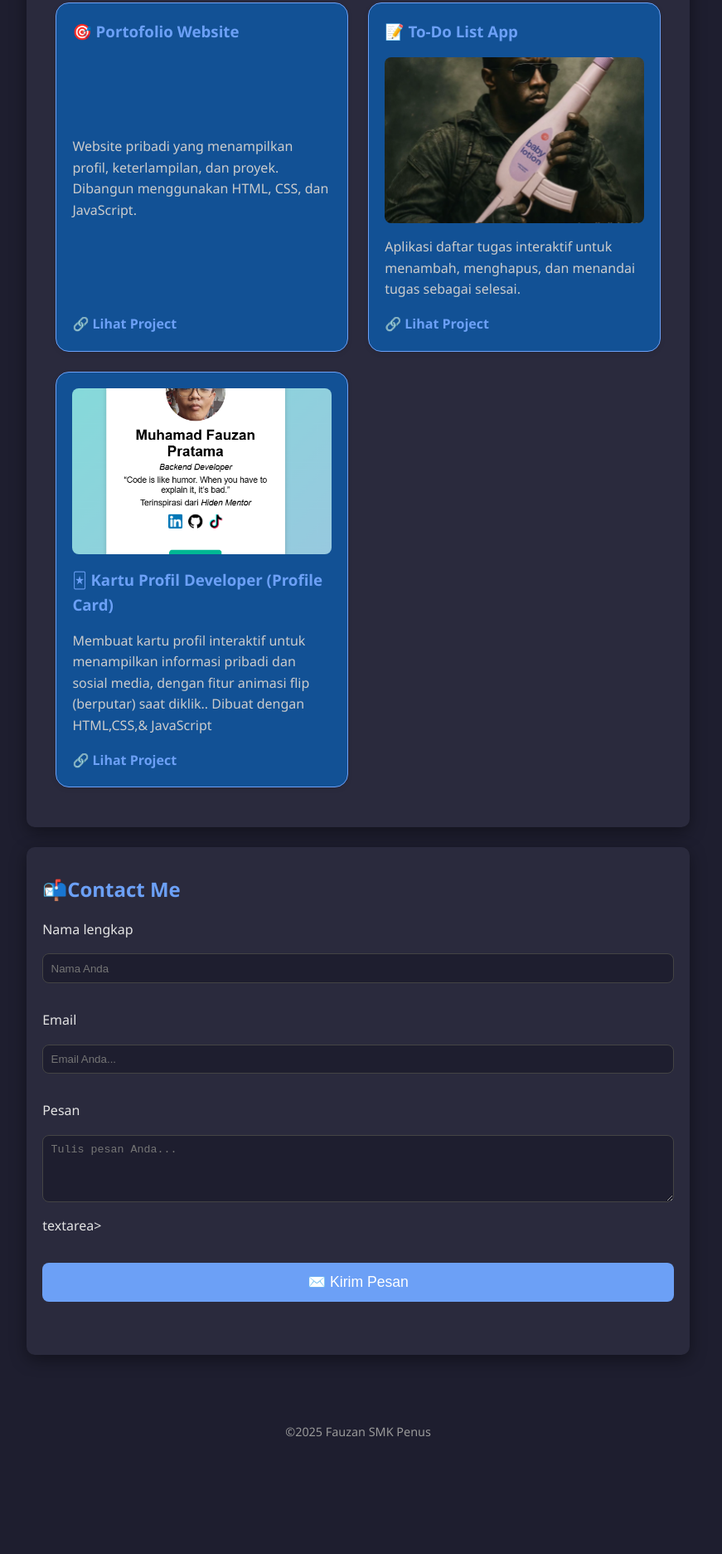
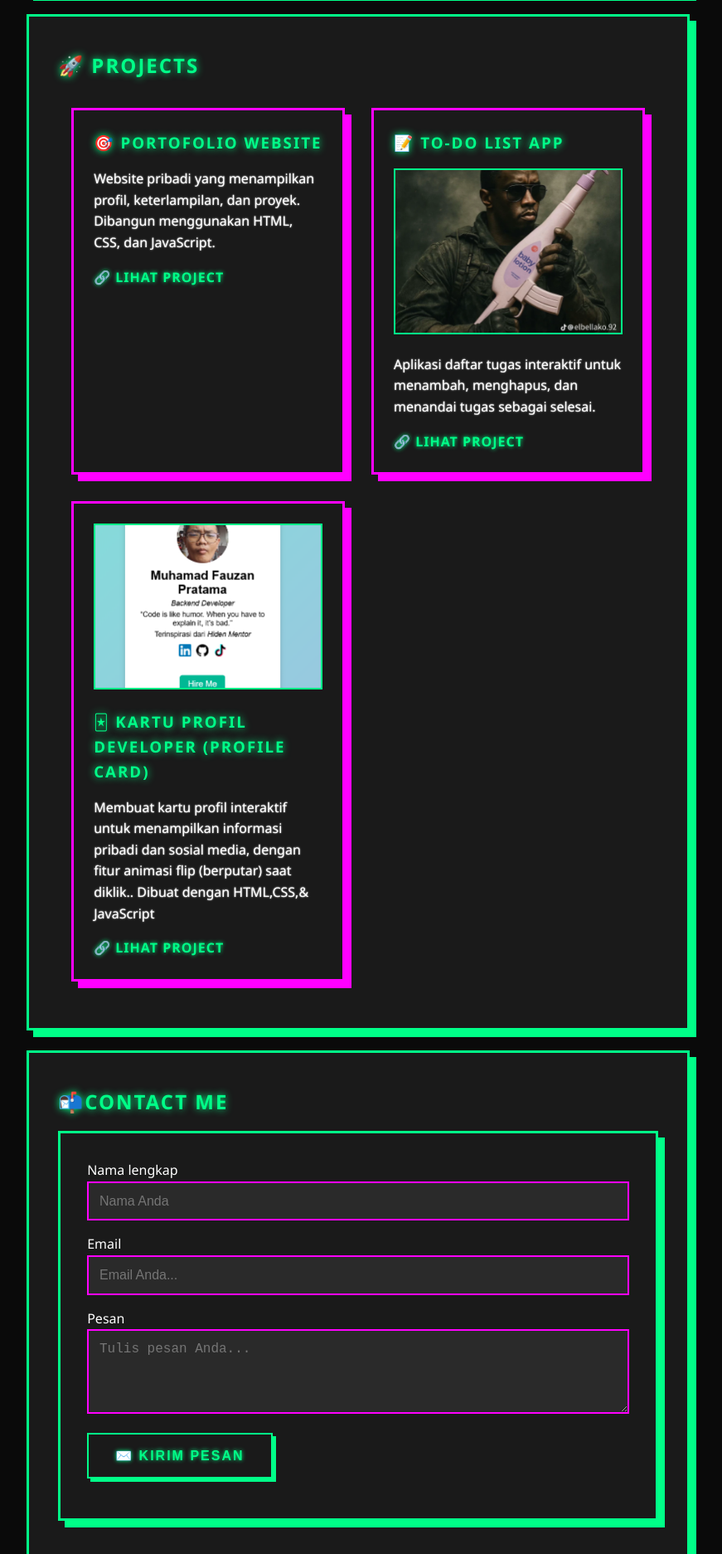
Before and after one commit to Ozan1123/Porto_tugas, a plain HTML site: page index.html in a window 1280 px wide. Shown: the part 670-2543 px from the top of the page at 83% size, without its empty margins (208-1079 px from the left). Before the commit the page ends 2439 px from the top, so only its background shows below. Drawn offline with Linux system fonts and the light colour scheme.

Commit message:
new style

```diff
--- a/index.html
+++ b/index.html
@@ -36,7 +36,7 @@
         </p>
     </section>
     <!-- Skill section -->
-    <section id="skil" aria-label="Skills sectionl">
+    <section id="skill" aria-label="Skills sectionl">
         <h2>💡 Skills</h2>
         <div class="skills-list" role="list">
         <span class="skill" role="listitem">🔥 HTML5</span>
@@ -96,7 +96,7 @@
             <div class="error" id="email"></div>
 
             <label for="message">Pesan</label>
-            <textarea id="message" name="message" rows="4" placeholder="Tulis pesan Anda..." aria-label="Email Anda" required></textarea>textarea>
+            <textarea id="message" name="message" rows="4" placeholder="Tulis pesan Anda..." aria-label="Email Anda" required></textarea>
             <div class="error" id="email"></div>
 
             <button type="submit" aria-label="Kirim Pesan">✉️ Kirim Pesan</button>
--- a/script.js
+++ b/script.js
@@ -1,4 +1,4 @@
- const from = document.getElementById('contact-from');
+const from = document.getElementById('contact-from');
  const nameInput = from.name;
  const emailInput = from.email;
  const messageInput = from.message;
@@ -44,3 +44,28 @@ if (valid) {
     from.reset();
 }
 });
+// animasi
+
+// Add this JavaScript at the end of your HTML, before the closing </body> tag
+// Wait for the DOM to fully load
+document.addEventListener('DOMContentLoaded', function() {
+    const skillItems = document.querySelectorAll('.skill');
+
+    skillItems.forEach(item => {
+        item.addEventListener('click', function() {
+            // Remove animation class
+            this.classList.remove('pulse');
+
+            // Force reflow
+            void this.offsetWidth;
+
+            // Add animation class
+            this.classList.add('pulse');
+
+            // Remove class after animation completes
+            setTimeout(() => {
+                this.classList.remove('pulse');
+            }, 800);
+        });
+    });
+});
--- a/style.css
+++ b/style.css
@@ -1,38 +1,41 @@
-*{
+* {
     margin: 0;
     padding: 0;
     box-sizing: border-box;
-   }
+}
 
-   html {
+html {
     scroll-behavior: smooth;
-   }
+}
 
-   body {
-    font-family: 'Segoe UI', 'Segoe UI', Tahoma, sans-serif;
-    background-color: #1e1e2f;
-    color: #e4e4e4;
+body {
+    font-family: 'Segoe UI', Tahoma, sans-serif;
+    background-color: #0a0a0a;
+    color: #fff;
     line-height: 1.6;
-   }
+}
 
 a {
-    color: #6ca0f6;
+    color: #00ff88;
     text-decoration: none;
     transition: 0.3s;
+    text-shadow: 0 0 5px #00ff88;
 }
 
 a:hover {
-    text-decoration: underline;
+    color: #ff00ff;
+    text-shadow: 0 0 10px #ff00ff;
 }
 
 header {
-    background-color: #12122b;
-    color: #ffff;
+    background-color: #1a1a1a;
+    border-bottom: 3px solid #00ff88;
+    color: #fff;
     padding: 1rem 1.5rem;
     position: sticky;
     top: 0;
     z-index: 999;
-    box-shadow: 0 4px 12px rgba(0, 0, 0, 0);
+    box-shadow: 0 0 15px rgba(0, 255, 136, 0.3);
 }
 
 nav {
@@ -42,152 +45,184 @@ nav {
 }
 
 .logo {
-    font-size: 1.3rem;
+    font-size: 1.5rem;
     font-weight: bold;
+    color: #00ff88;
+    text-shadow: 0 0 10px #00ff88;
 }
 
 nav ul {
     list-style: none;
     display: flex;
-    gap: 1.2rem;
+    gap: 1.5rem;
     font-weight: 500;
 }
 
-@media (max-width: 500px) {
-    nav ul {
-        font-size: 0.9rem;
-        gap: 0.8rem;
-    }
+nav ul li a {
+    color: #ff00ff;
+    text-shadow: 0 0 8px #ff00ff;
 }
 
 section {
-    background-color: #2a2a3d;
-    padding: 2rem 1.2rem;
+    background-color: #1a1a1a;
+    padding: 2.5rem 2.2rem;
     margin: 1.5rem auto;
-    border-radius: 10px;
-    box-shadow: 0 6px 20px rgba(0, 0, 0, 0.4);
+    border-radius: 0;
+    border: 3px solid #00ff88;
+    box-shadow: 8px 8px 0 #00ff88;
     max-width: 800px;
+    position: relative;
+}
+
+section:hover {
+    transform: translate(-4px, -4px);
+    box-shadow: 12px 12px 0 #00ff88;
+    transition: all 0.2s ease;
 }
 
 h1, h2, h3 {
-    color: #6ca0f6;
+    color: #00ff88;
     margin-bottom: 1rem;
-}
-p{
-    margin-bottom: 1rem;
-    color: #ccc;
+    text-shadow: 0 0 10px #00ff88;
+    text-transform: uppercase;
+    letter-spacing: 2px;
 }
 
-.about-me p {
-    text-align: justify;
-    font-size: 1rem;
+p {
+    margin-bottom: 1rem;
+    color: #fff;
+    text-shadow: 0 0 2px #fff;
 }
+
 .skills-list {
     display: flex;
     flex-wrap: wrap;
-    gap: 0.6rem;
+    gap: 1rem;
 }
+
 .skill {
-    background: #6ca0f6;
-    color: white;
-    padding: 0.5rem 1rem;
-    border-radius: 27px;
-    font-size: 0.9em;
-    font-weight: 500;
+    background: #1a1a1a;
+    color: #ff00ff;
+    padding: 0.8rem 1.5rem;
+    border: 2px solid #ff00ff;
+    font-size: 1em;
+    font-weight: bold;
+    cursor: pointer;
+    transition: all 0.3s ease;
+    user-select: none;
+    display: flex;
+    align-items: center;
+    gap: 0.4rem;
+    text-shadow: 0 0 5px #ff00ff;
+    box-shadow: 4px 4px 0 #ff00ff;
+}
+
+.skill:hover {
+    background: #ff00ff;
+    color: #1a1a1a;
+    text-shadow: none;
+    transform: translate(-2px, -2px);
+    box-shadow: 6px 6px 0 #00ff88;
+}
+
+.pulse {
+    animation: neon-pulse 0.8s ease-out;
+}
+
+@keyframes neon-pulse {
+    0% {
+        transform: scale(1);
+        box-shadow: 0 0 0 0 #ff00ff;
+    }
+    50% {
+        transform: scale(1.1);
+        box-shadow: 0 0 20px #ff00ff;
+    }
+    100% {
+        transform: scale(1);
+        box-shadow: 0 0 0 0 #ff00ff;
+    }
 }
 
 .Project-list {
     display: grid;
-    flex-direction: row;           /* Baris horizontal */
-    gap: 1.5rem;
-    padding: 1rem;
-    grid-template-columns: repeat(auto-fit, minmax(300px, 1fr));
-}
-.Project-list {
-    display: grid;
     grid-template-columns: repeat(auto-fit, minmax(280px, 1fr));
-    gap: 1.5rem;
-    justify-content: center;
+    gap: 2rem;
     padding: 1rem;
 }
 
 .Project-item {
-    width: 100%;                      /* Ikuti grid kolom */
-    min-height: 380px;                /* Sesuaikan tinggi minimum */
-    border: 1.5px solid #6ca0f6;
-    border-radius: 16px;
-    padding: 1.2rem;
-    background-color: #125195;
-    box-shadow: 0 2px 6px rgba(0, 0, 0, 0.08);
-    transition: transform 0.3s ease, box-shadow 0.3s ease;
-    scroll-snap-align: start;
-    cursor: pointer;
-    display: flex;
-    flex-direction: column;
-    justify-content: space-between;
+    background-color: #1a1a1a;
+    border: 3px solid #ff00ff;
+    padding: 1.5rem;
+    box-shadow: 8px 8px 0 #ff00ff;
+    transition: all 0.3s ease;
 }
 
 .Project-item:hover {
-    transform: scale(1.05);
-    box-shadow: 0 8px 16px rgba(0, 0, 0, 0.15);
+    transform: translate(-4px, -4px);
+    box-shadow: 12px 12px 0 #ff00ff;
 }
 
 .Project-link {
-    color: #6ca0f6;
-    font-weight: 600;
-    text-decoration: none;
+    color: #00ff88;
+    font-weight: bold;
+    text-transform: uppercase;
+    letter-spacing: 1px;
+    text-shadow: 0 0 5px #00ff88;
 }
 
-/* Gambar di dalam card */
 .Project-item img {
     width: 100%;
-    height: 200px;                     /* Konsisten ukuran gambar */
+    height: 200px;
     object-fit: cover;
-    border-radius: 8px;
+    border: 2px solid #00ff88;
     margin-bottom: 1rem;
 }
 
+/* Form styling */
+form {
+    background: #1a1a1a;
+    padding: 2rem;
+    border: 3px solid #00ff88;
+    box-shadow: 8px 8px 0 #00ff88;
+}
 
-form {
-    display: flex;
-    flex-direction: column;
-    gap: 1rem;
+input, textarea {
+    width: 100%;
+    padding: 0.8rem;
+    margin-bottom: 1rem;
+    background: #2a2a2a;
+    border: 2px solid #ff00ff;
+    color: #fff;
+    font-size: 1rem;
 }
-input, textarea {
-    background-color: #1e1e2f;
-    color: #eee;
-    padding: 0.7em;
-    border: 1.5px solid #444;
-    border-radius: 8px;
-}
+
 input:focus, textarea:focus {
-    border-color: #6ca0f6;
-    box-shadow: 0 0 5px #6ca0f6;
+    outline: none;
+    border-color: #00ff88;
+    box-shadow: 0 0 10px #00ff88;
 }
 
 button {
-    background: #6ca0f6;
-    color: white;
-    padding: 0.8rem;
-    font-size: 1.1rem;
-    border: none;
-    border-radius: 8px;
+    background: #1a1a1a;
+    color: #00ff88;
+    border: 2px solid #00ff88;
+    padding: 1rem 2rem;
+    font-size: 1rem;
+    font-weight: bold;
     cursor: pointer;
-}
-button:hover {
-    background: #4b78d8;
-}
-.error {
-    color: #ff6b6b;
-}
-.success-msg {
-    color:  #3ddc91;
+    text-transform: uppercase;
+    letter-spacing: 2px;
+    text-shadow: 0 0 5px #00ff88;
+    box-shadow: 4px 4px 0 #00ff88;
+    transition: all 0.3s ease;
 }
 
-/* Footer */
-footer {
-    text-align: center;
-    font-size: 0.9rem;
-    padding: 2rem 0;
-    color: #999;
+button:hover {
+    background: #00ff88;
+    color: #1a1a1a;
+    text-shadow: none;
+    transform: translate(-2px, -2px);
+    box-shadow: 6px 6px 0 #ff00ff;
 }
```
